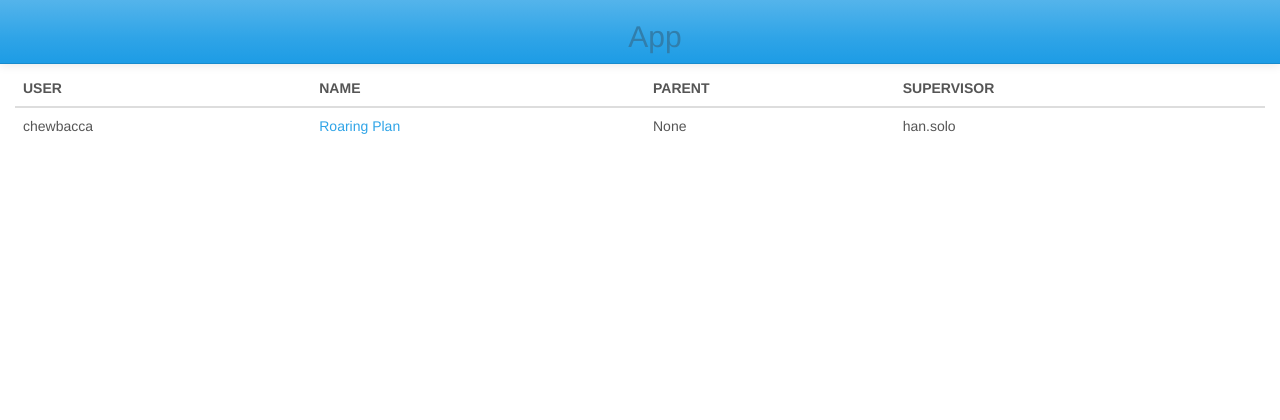
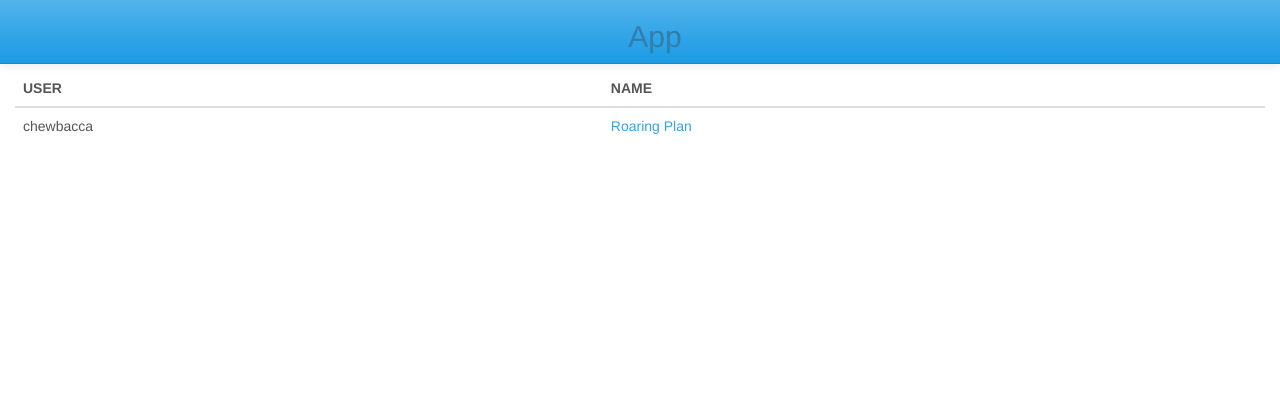
Before and after one commit to kave/PD_Hub, a Django app: template core/templates/index.html in a window 1280 px wide. Shown: the top 420 px of the page. Run offline with Django 3.2, Linux system fonts and the light colour scheme; the template is opened without the code that fills it: values that come from a table or form of the project are taken from there, others are empty; data comes from the database, SQL or seed files in the repository; parts of the project's set-up code (start-up, migrations or seed data) failed here and were passed over; some libraries are stand-ins or nearby versions.

Commit message:
Added the table to the index.html and modified the view and urls to point to it

```diff
--- a/core/templates/index.html
+++ b/core/templates/index.html
@@ -3,22 +3,15 @@
 {% block content %}
 <table class="table">
     <thead>
-
         <tr>
             <th data-field="user">USER</th>
             <th data-field="name">NAME</th>
-            <th data-field="parent">PARENT</th>
-            <th data-field="sueprvisor">SUPERVISOR</th>
-
         </tr>
     </thead>
         {% for plan in plans %}
         <tr>
         	<td >{{plan.user}}</td>
             <td ><a href="/view/{{plan.id}}">{{plan.name}}</a></td>
-            <td >{{plan.parent}}</td>
-            <td >{{plan.supervisor}}</td>
-
         </tr>
         {% endfor %}
 </table>
```
